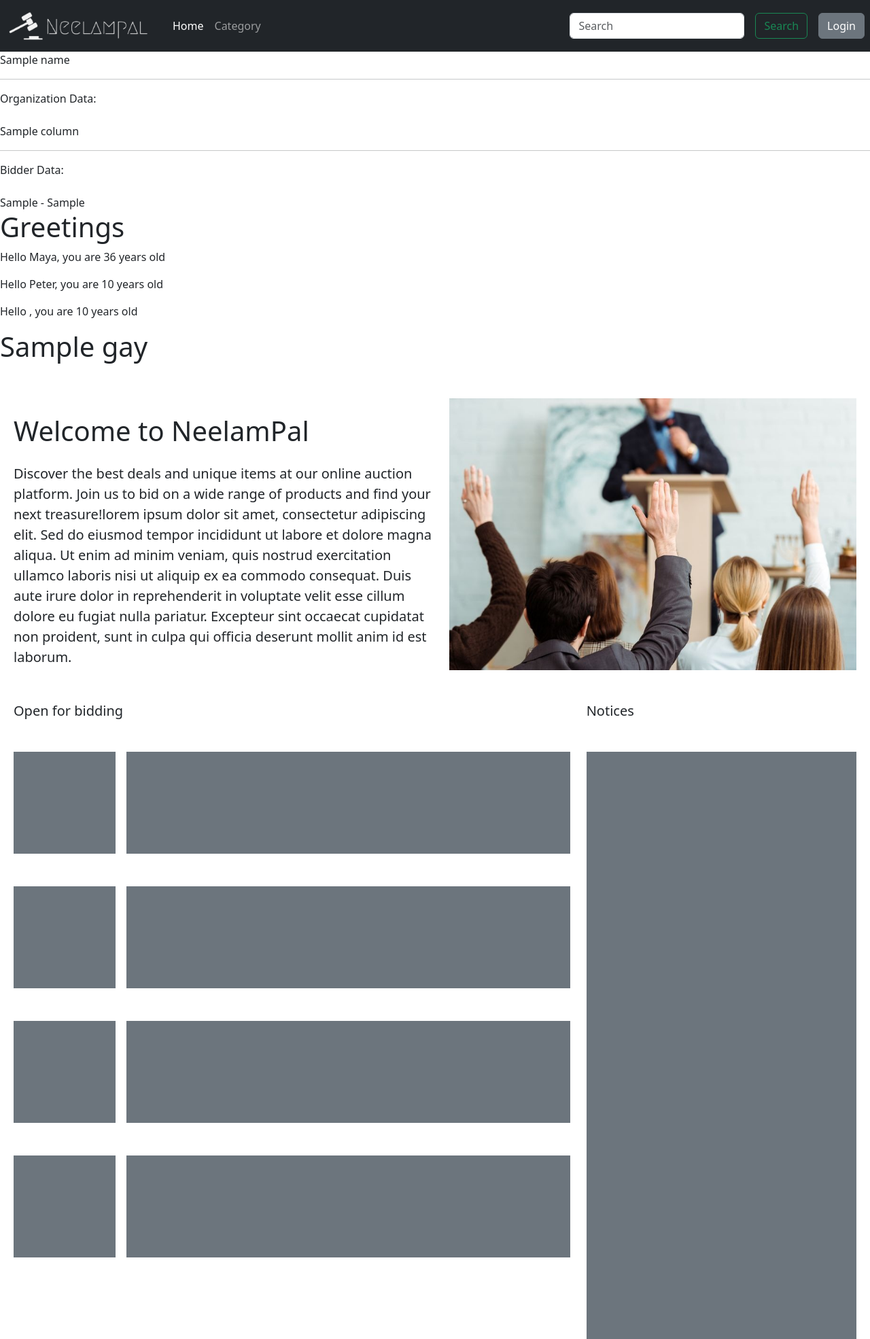
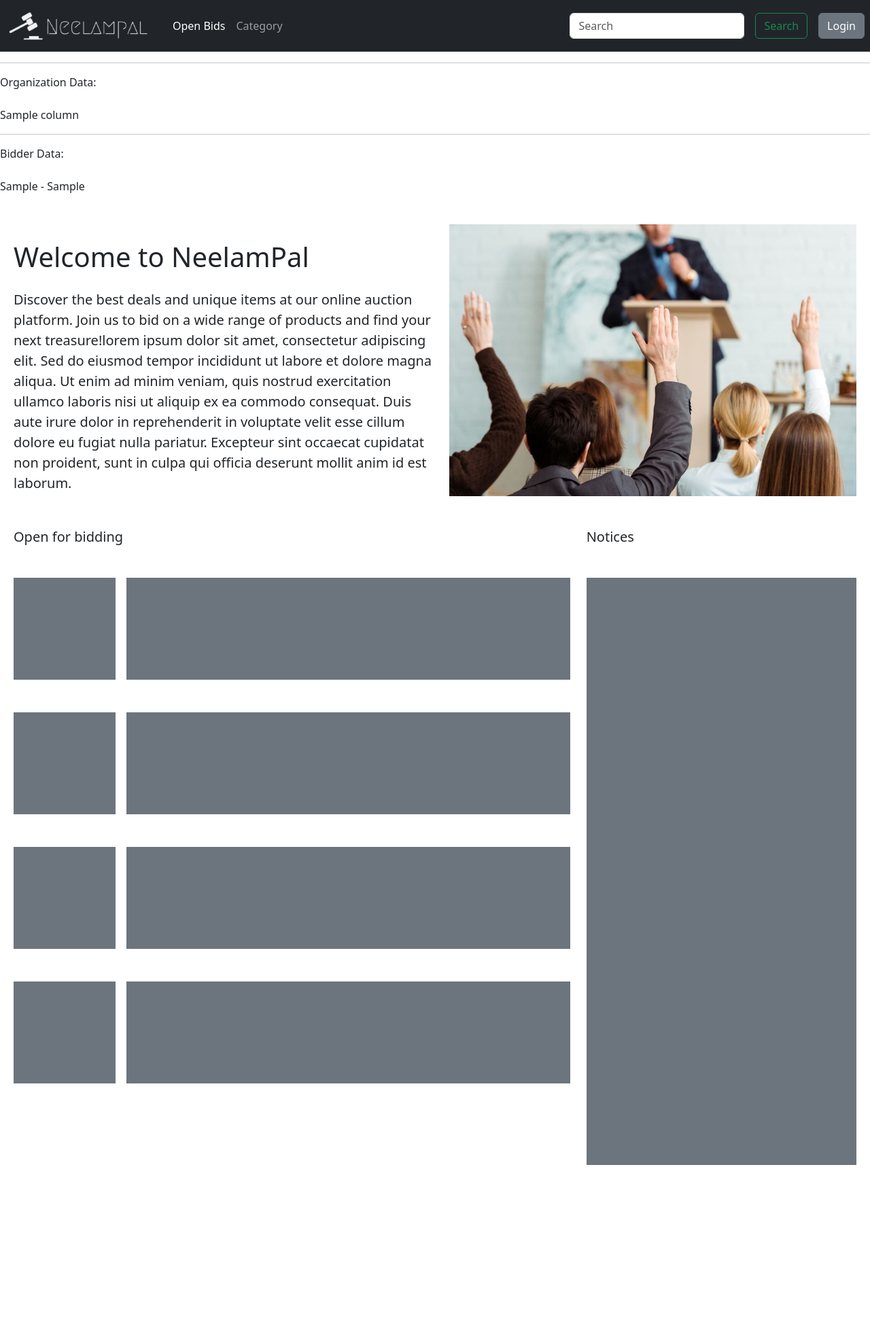
Before and after one commit to pankajmehta07/NeelamPal-An-Online-Auction-Portal, a Django app: template Auction/templates/Auction/index.html in a window 1280 px wide. Shown: the whole page at 68% size. After the commit the page ends 1714 px from the top, so only its background shows below. Run offline with Django 5.2, Linux system fonts and the light colour scheme; the template is opened without the code that fills it: most values are stand-ins (such as "Sample title", 1, 10 or a date in 2020).

Commit message:
Refactoring

```diff
--- a/Auction/static/Auction/css/app.css
+++ b/Auction/static/Auction/css/app.css
@@ -0,0 +1,3 @@
+* {
+
+}
--- a/Auction/templates/Auction/index.html
+++ b/Auction/templates/Auction/index.html
@@ -1,13 +1,10 @@
-{% extends 'Auction/layout.html' %} {% block homeactive %} active{% endblock homeactive %}
+{% extends 'Auction/layout.html' %} {% block openactive %} active{% endblock openactive %}
 {% block title %} NeelamPal {% endblock title %}
 {% block headjs%}
 
 {% endblock headjs %}
 {% block body %}
 
-{% for i in names %}
-    {{i}} <br>
-{% endfor %}
 <hr>
 Organization Data:
 <br><br>
@@ -26,7 +23,6 @@ Bidder Data:
 {% endfor %}
 
 <div id="app"></div>
-<h1>{{ gay }}</h1>
 
 <div class="container-fluid" style="padding: 20px">
   <div class="row mb-5">
@@ -63,7 +59,7 @@ Bidder Data:
 
   <div class="row">
     <div class="col-md-8">
-      <h5>Open for bidding</h5>
+      <h5 id='open-bids'>Open for bidding</h5>
 
       <div class="d-flex align-items-center mb-5 mt-5">
         <div
@@ -108,37 +104,6 @@ Bidder Data:
   </div>
 </div>
 
-{% endblock body %} {% block tailjs %}
+{% endblock body %}
 
-<script type="text/babel">
-  const variab = {{ names|safe }};
-  const Hello = (props) => {
-      console.log(props)
-      return (
-          <div>
-          <p>
-              Hello {props.name}, you are {props.age} years old
-          </p>
-          </div>
-      )
-      }
-
-      const App = (props) => {
-      console.log(props);
-      const name = 'Peter'
-      const age = 10
-
-      return (
-          <div>
-          <h1>Greetings</h1>
-          <Hello name='Maya' age={26 + 10} />
-          <Hello name={name} age={age} />
-          <Hello name={props.names[0]} age={age} />
-          </div>
-      )
-      }
-
-  ReactDOM.render(<App names={variab} />, document.querySelector("#app"));
-</script>
-
-{% endblock tailjs %}
+{% block tailjs %} {% endblock tailjs %}
--- a/Auction/templates/Auction/layout.html
+++ b/Auction/templates/Auction/layout.html
@@ -54,7 +54,7 @@
     <div class="collapse navbar-collapse" id="navbarSupportedContent">
       <ul class="navbar-nav me-auto mb-2 mb-lg-0">
         <li class="nav-item">
-          <a class="nav-link{% block homeactive %}{% endblock homeactive %}" aria-current="page" href="/">Home</a>
+          <a class="nav-link{% block openactive %}{% endblock openactive %}" aria-current="page" href="#open-bids">Open Bids</a>
         </li>
         <li class="nav-item">
           <a class="nav-link{% block categoryactive %}{% endblock categoryactive %}" href="#">Category</a>
--- a/Auction/views.py
+++ b/Auction/views.py
@@ -29,7 +29,7 @@ def get_users(request):
         return JsonResponse(row, safe=False)
 
 def home(request):
-    param = {'names':['PKMMC', 'Gay', 'Aradhya Dhungel']}
+    param = {}
     conn = get_connection()
     cursor = conn.cursor()
 
```
